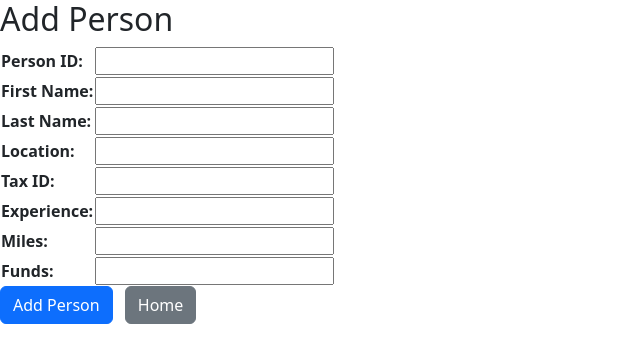
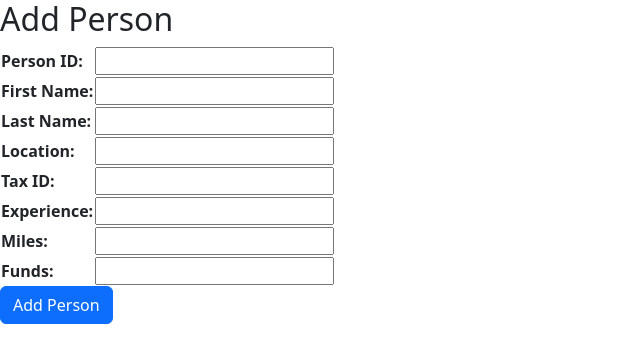
Before and after one commit to codingwithsurya/CS-4400-Phase-4, a Django app: page /add-person/ in a window 1280 px wide. Shown: the top 363 px of the page, without its empty margins (0-640 px from the left). Run offline with Django 5.2, Linux system fonts and the light colour scheme.

Commit message:
Revert "adding home button"
This reverts commit cecdadaea5a468a38d70edd1c0189d31e5e0debe.

```diff
--- a/flight_manager/templates/add_airplane.html
+++ b/flight_manager/templates/add_airplane.html
@@ -8,5 +8,4 @@
         {{ form.as_table }}
     </table>
     <button class="btn btn-primary" type="submit">Add Airplane</button>
-    <a href="{% url 'index' %}" class="btn btn-secondary ms-2">Home</a>
 </form>
--- a/flight_manager/templates/add_airport.html
+++ b/flight_manager/templates/add_airport.html
@@ -8,5 +8,4 @@
         {{ form.as_table }}
     </table>
     <button class="btn btn-primary" type="submit">Add Airport</button>
-    <a href="{% url 'index' %}" class="btn btn-secondary ms-2">Home</a>
 </form>
--- a/flight_manager/templates/add_person.html
+++ b/flight_manager/templates/add_person.html
@@ -7,5 +7,4 @@
         {{ form.as_table }}
     </table>
     <button class="btn btn-primary" type="submit" >Add Person</button>
-    <a href="{% url 'index' %}" class="btn btn-secondary ms-2">Home</a>
 </form>
--- a/flight_manager/templates/assign_pilot.html
+++ b/flight_manager/templates/assign_pilot.html
@@ -9,5 +9,4 @@
         {{ form.as_table }}
     </table>
     <button class="btn btn-primary" type="submit">Assign Pilot</button>
-    <a href="{% url 'index' %}" class="btn btn-secondary ms-2">Home</a>
 </form>
--- a/flight_manager/templates/flight_landing.html
+++ b/flight_manager/templates/flight_landing.html
@@ -8,5 +8,4 @@
         {{ form.as_table }}
     </table>
     <button class="btn btn-primary" type="submit">Execute Landing</button>
-    <a href="{% url 'index' %}" class="btn btn-secondary ms-2">Home</a>
 </form>
--- a/flight_manager/templates/flight_manager/add_airplane.html
+++ b/flight_manager/templates/flight_manager/add_airplane.html
@@ -31,7 +31,6 @@
                 {% endfor %}
             </div>
             <button type="submit" class="btn btn-primary">Add Airplane</button>
-            <a href="{% url 'index' %}" class="btn btn-secondary ms-2">Home</a>
         </form>
     </div>
 </div>
--- a/flight_manager/templates/flight_manager/flight_takeoff.html
+++ b/flight_manager/templates/flight_manager/flight_takeoff.html
@@ -27,7 +27,6 @@
                 {% endfor %}
             </div>
             <button type="submit" class="btn btn-primary">Execute Takeoff</button>
-            <a href="{% url 'index' %}" class="btn btn-secondary ms-2">Home</a>
         </form>
     </div>
 </div>
--- a/flight_manager/templates/flight_manager/generic_form.html
+++ b/flight_manager/templates/flight_manager/generic_form.html
@@ -35,7 +35,6 @@
                 {% endfor %}
             </div>
             <button type="submit" class="btn btn-primary">{{ submit_text|default:"Submit" }}</button>
-            <a href="{% url 'index' %}" class="btn btn-secondary ms-2">Home</a>
         </form>
     </div>
 </div>
--- a/flight_manager/templates/flight_manager/simulation_cycle.html
+++ b/flight_manager/templates/flight_manager/simulation_cycle.html
@@ -13,7 +13,6 @@
         <form method="post">
             {% csrf_token %}
             <button type="submit" class="btn btn-warning">Run Simulation Cycle</button>
-            <a href="{% url 'index' %}" class="btn btn-secondary ms-2">Home</a>
         </form>
     </div>
 </div>
--- a/flight_manager/templates/flight_takeoff.html
+++ b/flight_manager/templates/flight_takeoff.html
@@ -8,5 +8,4 @@
         {{ form.as_table }}
     </table>
     <button class="btn btn-primary" type="submit">Execute Takeoff</button>
-    <a href="{% url 'index' %}" class="btn btn-secondary ms-2">Home</a>
 </form>
--- a/flight_manager/templates/grant_revoke_license.html
+++ b/flight_manager/templates/grant_revoke_license.html
@@ -8,5 +8,4 @@
         {{ form.as_table }}
     </table>
     <button class="btn btn-primary" type="submit">Update License</button>
-    <a href="{% url 'index' %}" class="btn btn-secondary ms-2">Home</a>
 </form>
--- a/flight_manager/templates/offer_flight.html
+++ b/flight_manager/templates/offer_flight.html
@@ -8,5 +8,4 @@
         {{ form.as_table }}
     </table>
     <button class="btn btn-primary" type="submit">Offer Flight</button>
-    <a href="{% url 'index' %}" class="btn btn-secondary ms-2">Home</a>
 </form>
--- a/flight_manager/templates/passengers_board.html
+++ b/flight_manager/templates/passengers_board.html
@@ -8,5 +8,4 @@
         {{ form.as_table }}
     </table>
     <button class="btn btn-primary" type="submit">Board Passengers</button>
-    <a href="{% url 'index' %}" class="btn btn-secondary ms-2">Home</a>
 </form>
--- a/flight_manager/templates/passengers_disembark.html
+++ b/flight_manager/templates/passengers_disembark.html
@@ -8,5 +8,4 @@
         {{ form.as_table }}
     </table>
     <button class="btn btn-primary" type="submit">Disembark Passengers</button>
-    <a href="{% url 'index' %}" class="btn btn-secondary ms-2">Home</a>
 </form>
--- a/flight_manager/templates/recycle_crew.html
+++ b/flight_manager/templates/recycle_crew.html
@@ -8,5 +8,4 @@
         {{ form.as_table }}
     </table>
     <button class="btn btn-primary" type="submit">Recycle Crew</button>
-    <a href="{% url 'index' %}" class="btn btn-secondary ms-2">Home</a>
 </form>
--- a/flight_manager/templates/retire_flight.html
+++ b/flight_manager/templates/retire_flight.html
@@ -8,5 +8,4 @@
         {{ form.as_table }}
     </table>
     <button class="btn btn-primary" type="submit">Retire Flight</button>
-    <a href="{% url 'index' %}" class="btn btn-secondary ms-2">Home</a>
 </form>
--- a/flight_manager/templates/simulation_cycle.html
+++ b/flight_manager/templates/simulation_cycle.html
@@ -5,5 +5,4 @@
 <form method="post">
     {% csrf_token %}
     <button class="btn btn-primary" type="submit">Run Simulation Cycle</button>
-    <a href="{% url 'index' %}" class="btn btn-secondary ms-2">Home</a>
 </form>
```
